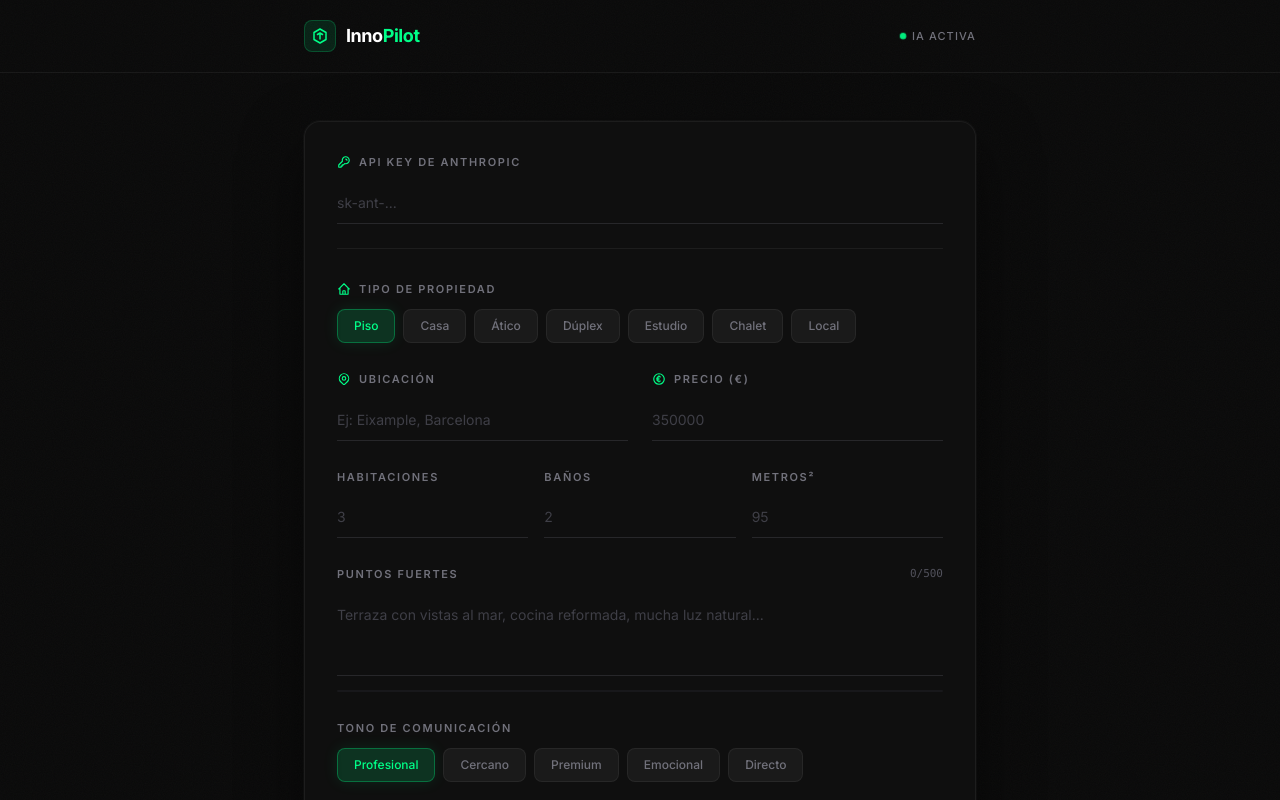
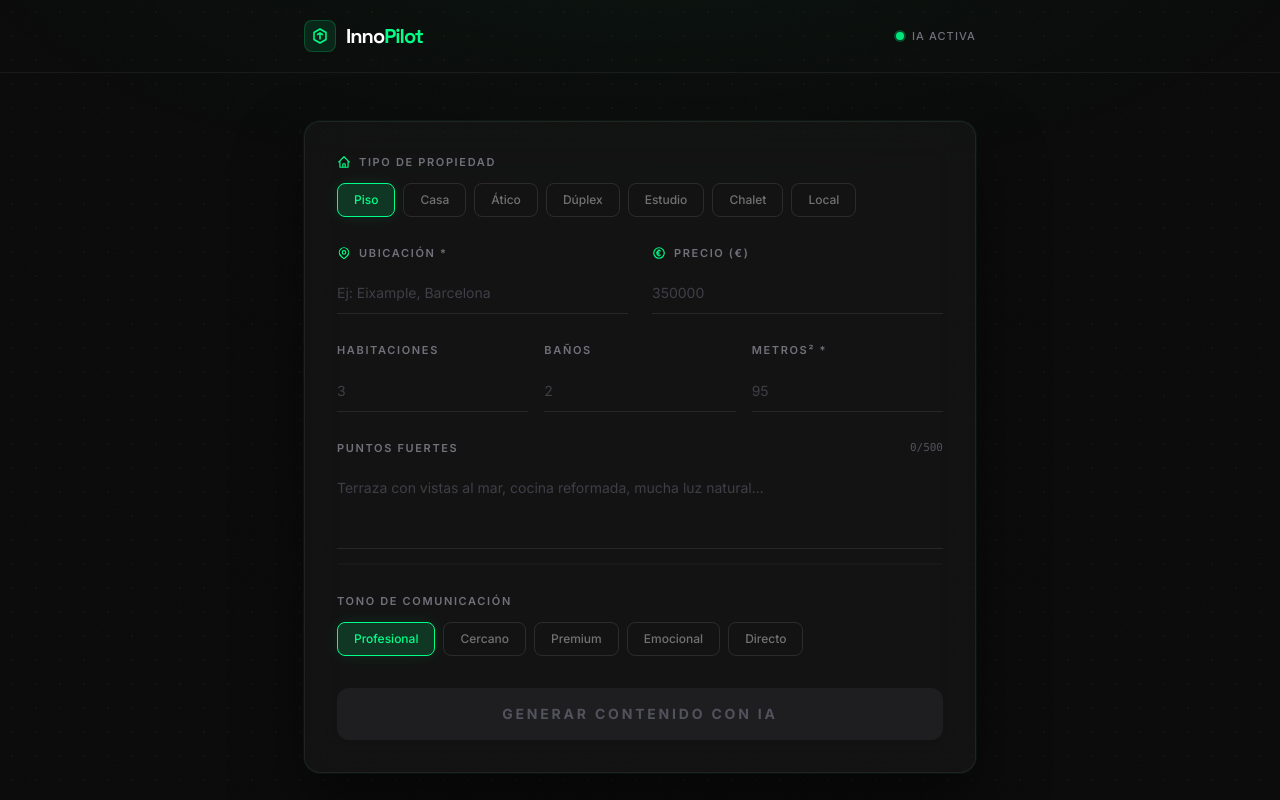
Before and after one commit to AlanTeixido/InnoPilot, a React (Vite) app: page / in a window 1280 px wide. Shown: the top 800 px of the page. Built offline with nearby package versions, Linux system fonts and the light colour scheme.

Commit message:
redesign: full UI overhaul

```diff
--- /dev/null
+++ b/api/generate.js
@@ -0,0 +1,79 @@
+export default async function handler(req, res) {
+  if (req.method !== 'POST') {
+    return res.status(405).json({ error: 'Method not allowed' })
+  }
+
+  const apiKey = process.env.ANTHROPIC_API_KEY
+  if (!apiKey) {
+    return res.status(500).json({ error: 'ANTHROPIC_API_KEY no configurada en el servidor' })
+  }
+
+  const { tipo, ubicacion, precio, habitaciones, banos, metros, puntosFuertes, tono } = req.body
+
+  if (!ubicacion || !metros) {
+    return res.status(400).json({ error: 'Faltan campos obligatorios: ubicación y metros' })
+  }
+
+  const prompt = `Eres un experto copywriter inmobiliario. Genera contenido de marketing para esta propiedad:
+
+Tipo: ${tipo || 'Piso'}
+Ubicación: ${ubicacion}
+Precio: ${precio ? precio + '€' : 'A consultar'}
+Habitaciones: ${habitaciones || 'N/A'}
+Baños: ${banos || 'N/A'}
+Metros cuadrados: ${metros}m²
+Puntos fuertes: ${puntosFuertes || 'Sin especificar'}
+Tono: ${tono || 'Profesional'}
+
+Genera EXACTAMENTE 4 bloques de texto separados por "---SEPARATOR---":
+
+1. IDEALISTA: Descripción profesional para portal inmobiliario (150-250 palabras). Formal pero atractivo.
+
+2. INSTAGRAM: Caption para Instagram con emojis, hashtags relevantes y call to action. Máx 2200 caracteres.
+
+3. EMAIL: Email de marketing para enviar a potenciales compradores. Incluye asunto, saludo, cuerpo y cierre. Profesional y persuasivo.
+
+4. ENGLISH: Professional property listing in English for international buyers (150-250 words).
+
+Responde SOLO con los 4 textos separados por "---SEPARATOR---", sin numerar ni añadir etiquetas.`
+
+  try {
+    const response = await fetch('https://api.anthropic.com/v1/messages', {
+      method: 'POST',
+      headers: {
+        'Content-Type': 'application/json',
+        'x-api-key': apiKey,
+        'anthropic-version': '2023-06-01',
+      },
+      body: JSON.stringify({
+        model: 'claude-sonnet-4-20250514',
+        max_tokens: 4096,
+        messages: [{ role: 'user', content: prompt }],
+      }),
+    })
+
+    if (!response.ok) {
+      const errData = await response.json().catch(() => ({}))
+      return res.status(response.status).json({
+        error: errData.error?.message || `Error ${response.status} de la API de Anthropic`,
+      })
+    }
+
+    const data = await response.json()
+    const text = data.content[0].text
+    const parts = text.split('---SEPARATOR---').map((p) => p.trim())
+
+    if (parts.length >= 4) {
+      return res.status(200).json({
+        idealista: parts[0],
+        instagram: parts[1],
+        email: parts[2],
+        english: parts[3],
+      })
+    } else {
+      return res.status(500).json({ error: 'Formato de respuesta inesperado de la IA' })
+    }
+  } catch (err) {
+    return res.status(500).json({ error: err.message || 'Error interno del servidor' })
+  }
+}
--- a/src/components/Footer.jsx
+++ b/src/components/Footer.jsx
@@ -3,7 +3,7 @@
     <footer className="py-8 border-t border-border">
       <div className="max-w-[720px] mx-auto px-4 sm:px-6 flex flex-col sm:flex-row items-center justify-between gap-3">
         <p className="text-[11px] text-zinc-600 tracking-wide">
-          © 2026 <span className="text-zinc-400">InnoPilot</span>. Contenido generado con IA.
+          © 2026 <span className="text-zinc-400">InnoPilot</span> v1.0 · Built by <span className="text-zinc-400">@alanteixido</span>
         </p>
         <p className="text-[11px] text-zinc-700 tracking-wide">
           Powered by Claude API
--- a/src/components/Header.jsx
+++ b/src/components/Header.jsx
@@ -17,8 +17,8 @@
               <path d="M8 5V11M5.5 6.5L8 5L10.5 6.5" stroke="#00ff88" strokeWidth="1.5" strokeLinecap="round" strokeLinejoin="round" />
             </svg>
           </div>
-          {/* Logo text */}
-          <span className="text-lg font-bold tracking-tight">
+          {/* Logo text with tight tracking */}
+          <span style={{ fontFamily: "'Space Grotesk', 'Inter', sans-serif", fontWeight: 700, fontSize: '1.25rem', letterSpacing: '-1px' }}>
             <span className="text-white">Inno</span>
             <span className="text-accent">Pilot</span>
           </span>
@@ -28,9 +28,12 @@
           initial={{ opacity: 0, x: 20 }}
           animate={{ opacity: 1, x: 0 }}
           transition={{ duration: 0.5 }}
-          className="flex items-center gap-1.5"
+          className="flex items-center gap-2"
         >
-          <div className="w-1.5 h-1.5 rounded-full bg-accent" style={{ animation: 'pulse-dot 2s ease-in-out infinite' }} />
+          <div
+            className="w-2 h-2 rounded-full bg-accent"
+            style={{ animation: 'pulse-dot 2s ease-in-out infinite' }}
+          />
           <span className="text-[11px] font-medium text-zinc-500 uppercase tracking-widest">IA Activa</span>
         </motion.div>
       </div>
--- a/src/components/PropertyForm.jsx
+++ b/src/components/PropertyForm.jsx
@@ -1,13 +1,12 @@
 import { useState } from 'react'
 import { motion } from 'framer-motion'
-import { HiOutlineKey, HiOutlineLocationMarker, HiOutlineCurrencyEuro, HiOutlineHome } from 'react-icons/hi'
+import { HiOutlineLocationMarker, HiOutlineCurrencyEuro, HiOutlineHome } from 'react-icons/hi'
 
 const TIPOS = ['Piso', 'Casa', 'Ático', 'Dúplex', 'Estudio', 'Chalet', 'Local']
 const TONOS = ['Profesional', 'Cercano', 'Premium', 'Emocional', 'Directo']
 
 export default function PropertyForm({ onGenerate, loading }) {
   const [form, setForm] = useState({
-    apiKey: '',
     tipo: 'Piso',
     ubicacion: '',
     precio: '',
@@ -31,7 +30,7 @@
     onGenerate(form)
   }
 
-  const isValid = form.apiKey && form.ubicacion && form.precio
+  const isValid = form.ubicacion && form.metros
 
   return (
     <motion.form
@@ -39,31 +38,15 @@
       initial={{ opacity: 0, y: 30 }}
       animate={{ opacity: 1, y: 0 }}
       transition={{ duration: 0.6, delay: 0.1 }}
-      className="relative rounded-2xl p-6 sm:p-8"
+      className={`relative rounded-2xl p-6 sm:p-8 ${loading ? 'form-loading' : ''}`}
       style={{
-        background: 'rgba(17, 17, 17, 0.8)',
+        background: 'rgba(255, 255, 255, 0.03)',
         backdropFilter: 'blur(20px)',
-        border: '1px solid rgba(255, 255, 255, 0.06)',
-        boxShadow: '0 25px 60px rgba(0, 0, 0, 0.5), 0 0 0 1px rgba(255, 255, 255, 0.03)',
+        border: '1px solid rgba(255, 255, 255, 0.07)',
+        boxShadow: '0 0 0 1px rgba(0, 255, 136, 0.05), 0 32px 64px rgba(0, 0, 0, 0.5)',
       }}
     >
-      {/* API Key */}
-      <div className="mb-8 pb-6" style={{ borderBottom: '1px solid rgba(255, 255, 255, 0.06)' }}>
-        <label className="flex items-center gap-2 text-[11px] font-semibold text-zinc-500 uppercase tracking-[0.15em] mb-3">
-          <HiOutlineKey className="text-accent text-sm" />
-          API Key de Anthropic
-        </label>
-        <input
-          type="password"
-          value={form.apiKey}
-          onChange={(e) => handleChange('apiKey', e.target.value)}
-          placeholder="sk-ant-..."
-          className="w-full bg-transparent text-white text-sm py-2.5 border-b border-zinc-800 hover:border-zinc-600 transition-colors placeholder:text-zinc-700"
-          required
-        />
-      </div>
-
-      {/* Tipo de propiedad - Chips */}
+      {/* Tipo de propiedad */}
       <div className="mb-7">
         <label className="flex items-center gap-2 text-[11px] font-semibold text-zinc-500 uppercase tracking-[0.15em] mb-3">
           <HiOutlineHome className="text-accent text-sm" />
@@ -75,11 +58,35 @@
               key={t}
               type="button"
               onClick={() => handleChange('tipo', t)}
-              className={`px-4 py-2 text-xs font-medium rounded-lg transition-all duration-200 ${
+              className="px-4 py-2 text-xs font-medium rounded-lg transition-all duration-200"
+              style={
                 form.tipo === t
-                  ? 'bg-accent/15 text-accent border border-accent/30 shadow-[0_0_15px_rgba(0,255,136,0.1)]'
-                  : 'bg-surface-2 text-zinc-500 border border-border hover:border-zinc-600 hover:text-zinc-300'
-              }`}
+                  ? {
+                      background: 'rgba(0, 255, 136, 0.15)',
+                      border: '1px solid #00ff88',
+                      color: '#00ff88',
+                      boxShadow: '0 0 15px rgba(0, 255, 136, 0.1)',
+                    }
+                  : {
+                      background: 'transparent',
+                      border: '1px solid rgba(255, 255, 255, 0.1)',
+                      color: 'rgba(255, 255, 255, 0.4)',
+                    }
+              }
+              onMouseEnter={(e) => {
+                if (form.tipo !== t) {
+                  e.currentTarget.style.borderColor = 'rgba(0, 255, 136, 0.4)'
+                  e.currentTarget.style.color = 'white'
+                  e.currentTarget.style.background = 'rgba(0, 255, 136, 0.05)'
+                }
+              }}
+              onMouseLeave={(e) => {
+                if (form.tipo !== t) {
+                  e.currentTarget.style.borderColor = 'rgba(255, 255, 255, 0.1)'
+                  e.currentTarget.style.color = 'rgba(255, 255, 255, 0.4)'
+                  e.currentTarget.style.background = 'transparent'
+                }
+              }}
             >
               {t}
             </button>
@@ -89,22 +96,22 @@
 
       {/* Location & Price */}
       <div className="grid sm:grid-cols-2 gap-6 mb-7">
-        <div>
-          <label className="flex items-center gap-2 text-[11px] font-semibold text-zinc-500 uppercase tracking-[0.15em] mb-3">
+        <div className="group">
+          <label className="flex items-center gap-2 text-[11px] font-semibold text-zinc-500 uppercase tracking-[0.15em] mb-3 group-focus-within:text-accent transition-colors duration-200">
             <HiOutlineLocationMarker className="text-accent text-sm" />
-            Ubicación
+            Ubicación *
           </label>
           <input
             type="text"
             value={form.ubicacion}
             onChange={(e) => handleChange('ubicacion', e.target.value)}
             placeholder="Ej: Eixample, Barcelona"
-            className="w-full bg-transparent text-white text-sm py-2.5 border-b border-zinc-800 hover:border-zinc-600 transition-colors placeholder:text-zinc-700"
+            className="w-full bg-transparent text-white text-sm py-2.5 border-b border-zinc-800 hover:border-zinc-600 transition-all duration-200 placeholder:text-zinc-700"
             required
           />
         </div>
-        <div>
-          <label className="flex items-center gap-2 text-[11px] font-semibold text-zinc-500 uppercase tracking-[0.15em] mb-3">
+        <div className="group">
+          <label className="flex items-center gap-2 text-[11px] font-semibold text-zinc-500 uppercase tracking-[0.15em] mb-3 group-focus-within:text-accent transition-colors duration-200">
             <HiOutlineCurrencyEuro className="text-accent text-sm" />
             Precio (€)
           </label>
@@ -113,16 +120,15 @@
             value={form.precio}
             onChange={(e) => handleChange('precio', e.target.value)}
             placeholder="350000"
-            className="w-full bg-transparent text-white text-sm py-2.5 border-b border-zinc-800 hover:border-zinc-600 transition-colors placeholder:text-zinc-700"
-            required
+            className="w-full bg-transparent text-white text-sm py-2.5 border-b border-zinc-800 hover:border-zinc-600 transition-all duration-200 placeholder:text-zinc-700"
           />
         </div>
       </div>
 
       {/* Rooms, Baths, Sqm */}
       <div className="grid grid-cols-3 gap-4 mb-7">
-        <div>
-          <label className="text-[11px] font-semibold text-zinc-500 uppercase tracking-[0.15em] mb-3 block">
+        <div className="group">
+          <label className="text-[11px] font-semibold text-zinc-500 uppercase tracking-[0.15em] mb-3 block group-focus-within:text-accent transition-colors duration-200">
             Habitaciones
           </label>
           <input
@@ -130,11 +136,11 @@
             value={form.habitaciones}
             onChange={(e) => handleChange('habitaciones', e.target.value)}
             placeholder="3"
-            className="w-full bg-transparent text-white text-sm py-2.5 border-b border-zinc-800 hover:border-zinc-600 transition-colors placeholder:text-zinc-700"
+            className="w-full bg-transparent text-white text-sm py-2.5 border-b border-zinc-800 hover:border-zinc-600 transition-all duration-200 placeholder:text-zinc-700"
           />
         </div>
-        <div>
-          <label className="text-[11px] font-semibold text-zinc-500 uppercase tracking-[0.15em] mb-3 block">
+        <div className="group">
+          <label className="text-[11px] font-semibold text-zinc-500 uppercase tracking-[0.15em] mb-3 block group-focus-within:text-accent transition-colors duration-200">
             Baños
           </label>
           <input
@@ -142,30 +148,31 @@
             value={form.banos}
             onChange={(e) => handleChange('banos', e.target.value)}
             placeholder="2"
-            className="w-full bg-transparent text-white text-sm py-2.5 border-b border-zinc-800 hover:border-zinc-600 transition-colors placeholder:text-zinc-700"
+            className="w-full bg-transparent text-white text-sm py-2.5 border-b border-zinc-800 hover:border-zinc-600 transition-all duration-200 placeholder:text-zinc-700"
           />
         </div>
-        <div>
-          <label className="text-[11px] font-semibold text-zinc-500 uppercase tracking-[0.15em] mb-3 block">
-            Metros²
+        <div className="group">
+          <label className="text-[11px] font-semibold text-zinc-500 uppercase tracking-[0.15em] mb-3 block group-focus-within:text-accent transition-colors duration-200">
+            Metros² *
           </label>
           <input
             type="number"
             value={form.metros}
             onChange={(e) => handleChange('metros', e.target.value)}
             placeholder="95"
-            className="w-full bg-transparent text-white text-sm py-2.5 border-b border-zinc-800 hover:border-zinc-600 transition-colors placeholder:text-zinc-700"
+            className="w-full bg-transparent text-white text-sm py-2.5 border-b border-zinc-800 hover:border-zinc-600 transition-all duration-200 placeholder:text-zinc-700"
+            required
           />
         </div>
       </div>
 
       {/* Puntos fuertes */}
-      <div className="mb-7">
+      <div className="mb-7 group">
         <div className="flex items-center justify-between mb-3">
-          <label className="text-[11px] font-semibold text-zinc-500 uppercase tracking-[0.15em]">
+          <label className="text-[11px] font-semibold text-zinc-500 uppercase tracking-[0.15em] group-focus-within:text-accent transition-colors duration-200">
             Puntos fuertes
           </label>
-          <span className={`text-[11px] font-mono ${charsUsed > maxChars * 0.9 ? 'text-amber-400' : 'text-zinc-600'}`}>
+          <span className={`text-[11px] font-mono transition-colors duration-200 ${charsUsed > maxChars * 0.9 ? 'text-amber-400' : 'text-zinc-600'}`}>
             {charsUsed}/{maxChars}
           </span>
         </div>
@@ -174,9 +181,8 @@
           onChange={(e) => handleChange('puntosFuertes', e.target.value)}
           placeholder="Terraza con vistas al mar, cocina reformada, mucha luz natural..."
           rows={3}
-          className="w-full bg-transparent text-white text-sm py-2.5 border-b border-zinc-800 hover:border-zinc-600 transition-colors placeholder:text-zinc-700 resize-none"
+          className="w-full bg-transparent text-white text-sm py-2.5 border-b border-zinc-800 hover:border-zinc-600 transition-all duration-200 placeholder:text-zinc-700 resize-none"
         />
-        {/* Character bar */}
         <div className="mt-2 h-0.5 bg-zinc-900 rounded-full overflow-hidden">
           <div
             className="h-full rounded-full transition-all duration-300"
@@ -188,7 +194,7 @@
         </div>
       </div>
 
-      {/* Tono - Chips */}
+      {/* Tono */}
       <div className="mb-8">
         <label className="text-[11px] font-semibold text-zinc-500 uppercase tracking-[0.15em] mb-3 block">
           Tono de comunicación
@@ -199,11 +205,35 @@
               key={t}
               type="button"
               onClick={() => handleChange('tono', t)}
-              className={`px-4 py-2 text-xs font-medium rounded-lg transition-all duration-200 ${
+              className="px-4 py-2 text-xs font-medium rounded-lg transition-all duration-200"
+              style={
                 form.tono === t
-                  ? 'bg-accent/15 text-accent border border-accent/30 shadow-[0_0_15px_rgba(0,255,136,0.1)]'
-                  : 'bg-surface-2 text-zinc-500 border border-border hover:border-zinc-600 hover:text-zinc-300'
-              }`}
+                  ? {
+                      background: 'rgba(0, 255, 136, 0.15)',
+                      border: '1px solid #00ff88',
+                      color: '#00ff88',
+                      boxShadow: '0 0 15px rgba(0, 255, 136, 0.1)',
+                    }
+                  : {
+                      background: 'transparent',
+                      border: '1px solid rgba(255, 255, 255, 0.1)',
+                      color: 'rgba(255, 255, 255, 0.4)',
+                    }
+              }
+              onMouseEnter={(e) => {
+                if (form.tono !== t) {
+                  e.currentTarget.style.borderColor = 'rgba(0, 255, 136, 0.4)'
+                  e.currentTarget.style.color = 'white'
+                  e.currentTarget.style.background = 'rgba(0, 255, 136, 0.05)'
+                }
+              }}
+              onMouseLeave={(e) => {
+                if (form.tono !== t) {
+                  e.currentTarget.style.borderColor = 'rgba(255, 255, 255, 0.1)'
+                  e.currentTarget.style.color = 'rgba(255, 255, 255, 0.4)'
+                  e.currentTarget.style.background = 'transparent'
+                }
+              }}
             >
               {t}
             </button>
@@ -217,11 +247,11 @@
         disabled={loading || !isValid}
         className={`w-full py-4 rounded-xl text-sm font-bold uppercase tracking-[0.2em] transition-all duration-300 ${
           loading || !isValid
-            ? 'bg-zinc-800 text-zinc-600 cursor-not-allowed'
+            ? 'bg-zinc-800/60 text-zinc-600 cursor-not-allowed'
             : 'shimmer-btn text-black cursor-pointer'
         }`}
       >
-        {loading ? 'Generando contenido...' : 'Generar contenido con IA'}
+        {loading ? 'Claude está generando...' : 'Generar contenido con IA'}
       </button>
     </motion.form>
   )
--- a/src/index.css
+++ b/src/index.css
@@ -25,8 +25,21 @@
   -moz-osx-font-smoothing: grayscale;
 }
 
-/* Noise texture overlay */
+/* Background layers */
 body::before {
+  content: '';
+  position: fixed;
+  inset: 0;
+  z-index: 0;
+  pointer-events: none;
+  background:
+    radial-gradient(ellipse 80% 50% at 50% -10%, rgba(0, 255, 136, 0.04), transparent 70%),
+    radial-gradient(rgba(255, 255, 255, 0.03) 1px, transparent 1px);
+  background-size: 100% 100%, 24px 24px;
+}
+
+/* Noise overlay */
+body::after {
   content: '';
   position: fixed;
   inset: 0;
@@ -39,16 +52,16 @@
 }
 
 /* Custom scrollbar */
-::-webkit-scrollbar { width: 5px; }
+::-webkit-scrollbar { width: 4px; }
 ::-webkit-scrollbar-track { background: transparent; }
-::-webkit-scrollbar-thumb { background: #333; border-radius: 10px; }
-::-webkit-scrollbar-thumb:hover { background: #00ff88; }
+::-webkit-scrollbar-thumb { background: rgba(0, 255, 136, 0.3); border-radius: 10px; }
+::-webkit-scrollbar-thumb:hover { background: rgba(0, 255, 136, 0.6); }
 
 /* Focus glow */
 input:focus, textarea:focus, select:focus {
   outline: none;
   border-color: #00ff88 !important;
-  box-shadow: 0 0 0 1px rgba(0, 255, 136, 0.2), 0 0 20px rgba(0, 255, 136, 0.05);
+  box-shadow: 0 1px 0 0 #00ff88, 0 0 20px rgba(0, 255, 136, 0.08);
 }
 
 /* Shimmer animation */
@@ -61,17 +74,19 @@
   background: linear-gradient(
     110deg,
     #00ff88 0%,
-    #00cc6a 25%,
-    #00ff88 50%,
-    #00cc6a 75%,
+    #00cc6a 20%,
+    #00ffaa 40%,
+    #00ff88 60%,
+    #00cc6a 80%,
     #00ff88 100%
   );
   background-size: 200% 100%;
   transition: all 0.3s ease;
 }
 .shimmer-btn:hover {
-  animation: shimmer 2s linear infinite;
-  box-shadow: 0 0 30px rgba(0, 255, 136, 0.3), 0 0 60px rgba(0, 255, 136, 0.1);
+  animation: shimmer 1.8s linear infinite;
+  box-shadow: 0 0 30px rgba(0, 255, 136, 0.35), 0 0 80px rgba(0, 255, 136, 0.12);
+  transform: translateY(-1px);
 }
 
 /* Typewriter cursor */
@@ -82,8 +97,18 @@
 
 /* Pulse dot */
 @keyframes pulse-dot {
-  0%, 100% { opacity: 1; transform: scale(1); }
-  50% { opacity: 0.5; transform: scale(1.5); }
+  0%, 100% { opacity: 1; box-shadow: 0 0 0 0 rgba(0, 255, 136, 0.4); }
+  50% { opacity: 0.7; box-shadow: 0 0 0 6px rgba(0, 255, 136, 0); }
+}
+
+/* Form glow pulse while loading */
+@keyframes form-glow {
+  0%, 100% { box-shadow: 0 0 0 1px rgba(0, 255, 136, 0.05), 0 32px 64px rgba(0, 0, 0, 0.5); }
+  50% { box-shadow: 0 0 0 1px rgba(0, 255, 136, 0.15), 0 0 40px rgba(0, 255, 136, 0.06), 0 32px 64px rgba(0, 0, 0, 0.5); }
+}
+
+.form-loading {
+  animation: form-glow 2s ease-in-out infinite;
 }
 
 /* Dot grid pattern */
@@ -92,10 +117,10 @@
   background-size: 24px 24px;
 }
 
-/* Spinner */
-@keyframes orbit {
-  0% { transform: rotate(0deg); }
-  100% { transform: rotate(360deg); }
+/* Wave dots */
+@keyframes wave {
+  0%, 60%, 100% { transform: translateY(0); }
+  30% { transform: translateY(-8px); }
 }
 
 /* Selection */
```
Also changed, not shown: src/App.jsx (+12 -51 lines), src/components/LoadingSpinner.jsx (+18 -43 lines), src/components/ResultCard.jsx (+26 -9 lines), src/components/ResultsTabs.jsx (+12 -3 lines), vercel.json (added).
